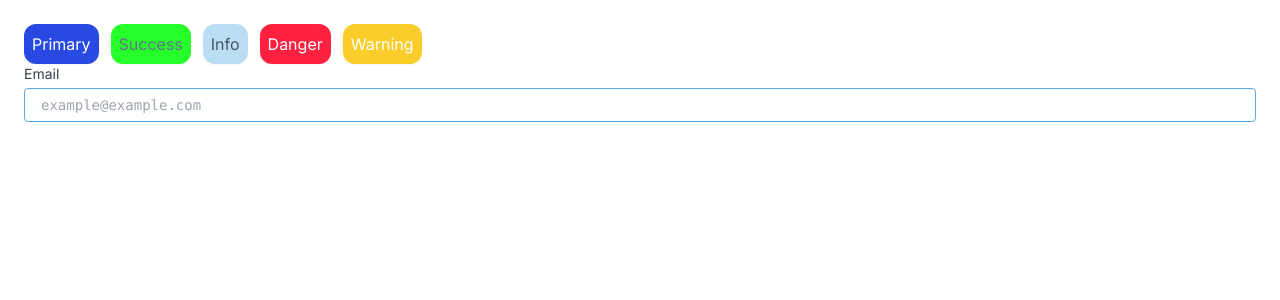
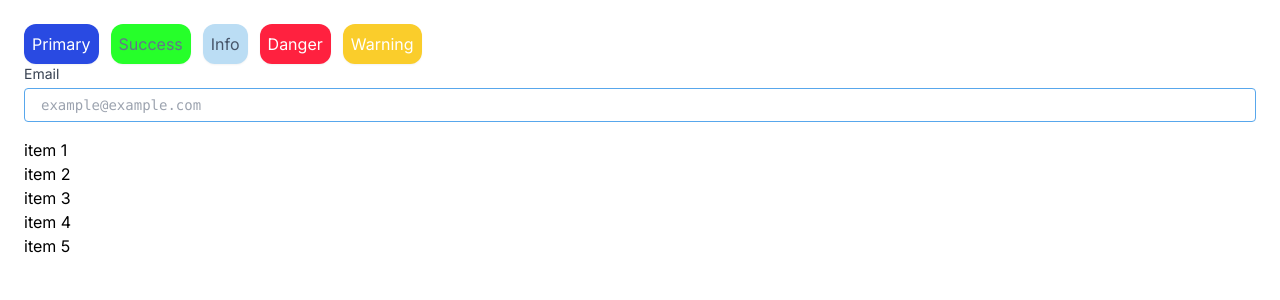
Before and after one commit to diaryoc/doc-portfolio, a Next.js app: page / in a window 1280 px wide. Shown: the top 300 px of the page. Built offline with nearby package versions, Linux system fonts and the light colour scheme.

Commit message:
#1-make implementation from list component
Signed-off-by: diaryoc <diarycuriosity@gmail.com>

```diff
--- a/src/app/page.tsx
+++ b/src/app/page.tsx
@@ -1,5 +1,6 @@
 import Button from "@/components/tokens/button";
 import InputForm from "@/components/component/inputForm";
+import ListComponent from "@/components/component/listComponent";
 
 export default function Home() {
   const dataItem = [
@@ -34,7 +35,7 @@ export default function Home() {
         <Button typeName={"button"} className={"btn btn-warning mr-3"} name={"Warning"}/>
         <InputForm labelName={"Email"} type={"text"} placeholder={"example@example.com"}/>
 
-
+        <ListComponent list={dataItem}/>
       </div>
     </main>
   );
```
